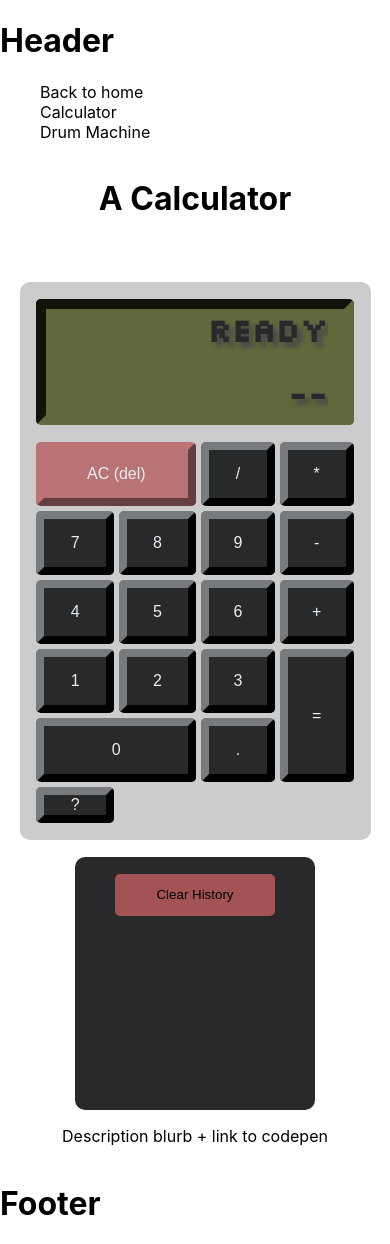
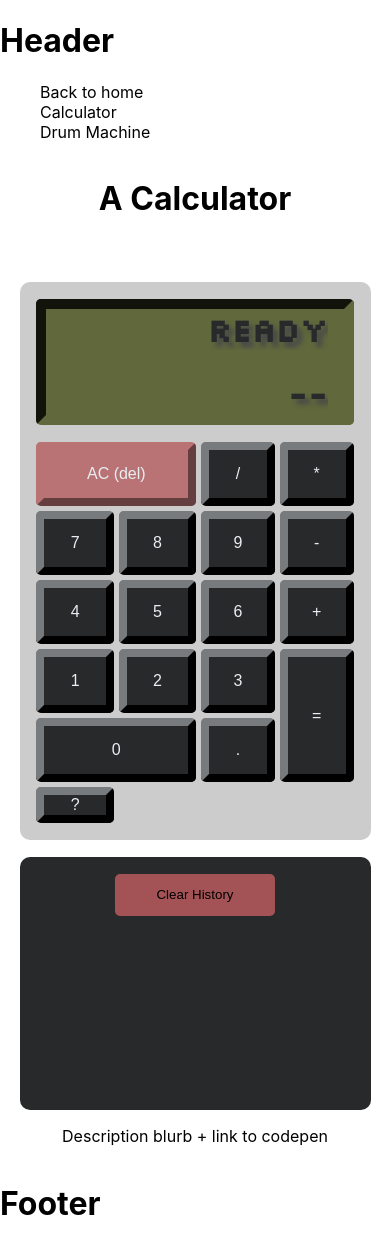
Before and after one commit to nic-vo/nv-portfolio, a Next.js app: page /fcc/Calculator in a window 390 px wide. Built offline with nearby package versions, Linux system fonts and the light colour scheme.

Commit message:
Fix inconsistent mobile layout shift
Add new insert history icon

```diff
--- a/components/fcc/calculator/CalculatorComp.module.css
+++ b/components/fcc/calculator/CalculatorComp.module.css
@@ -16,16 +16,16 @@
 }
 
 @media (min-aspect-ratio: 3/4) {
-	.calculator {
-		width: 50%;
-	}
-
 	.container {
 		overflow: visible;
 	}
 }
 
 @media (min-aspect-ratio: 99/100) {
+	.calculator {
+		width: 50%;
+	}
+
 	.container {
 		flex-direction: row-reverse;
 		justify-content: center;
--- a/components/fcc/calculator/History/History.js
+++ b/components/fcc/calculator/History/History.js
@@ -1,4 +1,4 @@
-import { FaUndoAlt } from 'react-icons/fa';
+import { FaShare } from 'react-icons/fa';
 
 import histStyles from './History.module.css';
 
@@ -16,7 +16,7 @@ const History = ({
 					return (
 						<div className={histStyles.historyitem} key={`his-${index}`}>
 							<p>{item[0].replaceAll(/([+*/]|(?<!([+*/\-]|^))-)/g, " $1 ")} = {item[1]}</p>
-							<button value={item[1]} onClick={pickHistory} disabled={!oldAllowed}><FaUndoAlt /></button>
+							<button value={item[1]} onClick={pickHistory} disabled={!oldAllowed}><FaShare /></button>
 						</div>
 					)
 				})
--- a/components/fcc/calculator/History/History.module.css
+++ b/components/fcc/calculator/History/History.module.css
@@ -2,11 +2,18 @@
 	display: flex;
 	flex-direction: column;
 	align-items: center;
-	width: 15rem;
+	width: 90%;
+	max-width: 500px;
 	min-height: 30vh;
 	padding: 2vh;
 	border-radius: 10px;
 	background-color: #28292A;
+}
+
+@media (min-aspect-ratio:99/100) {
+	.history {
+		width: 15rem;
+	}
 }
 
 .historyitem {
```
